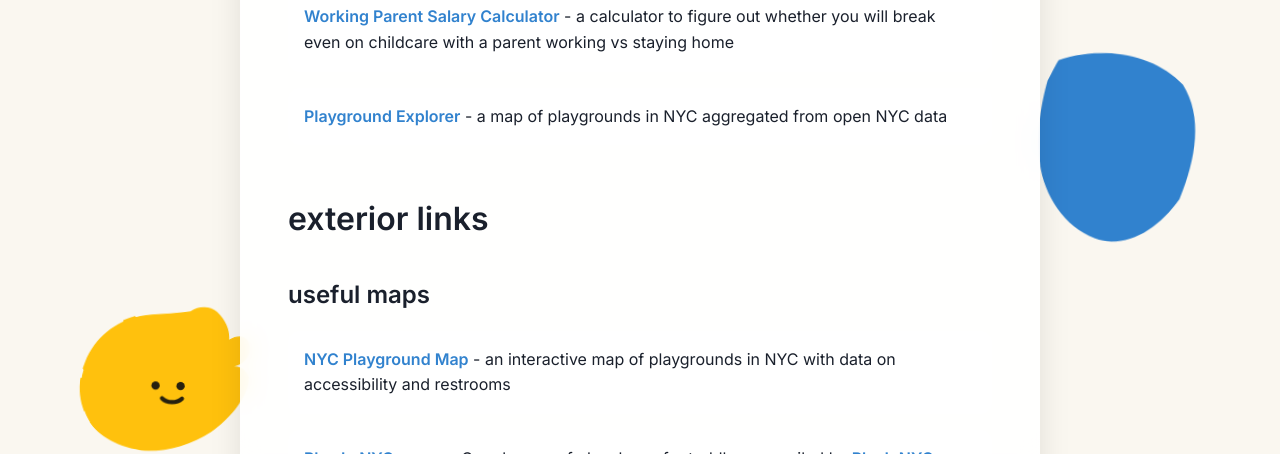
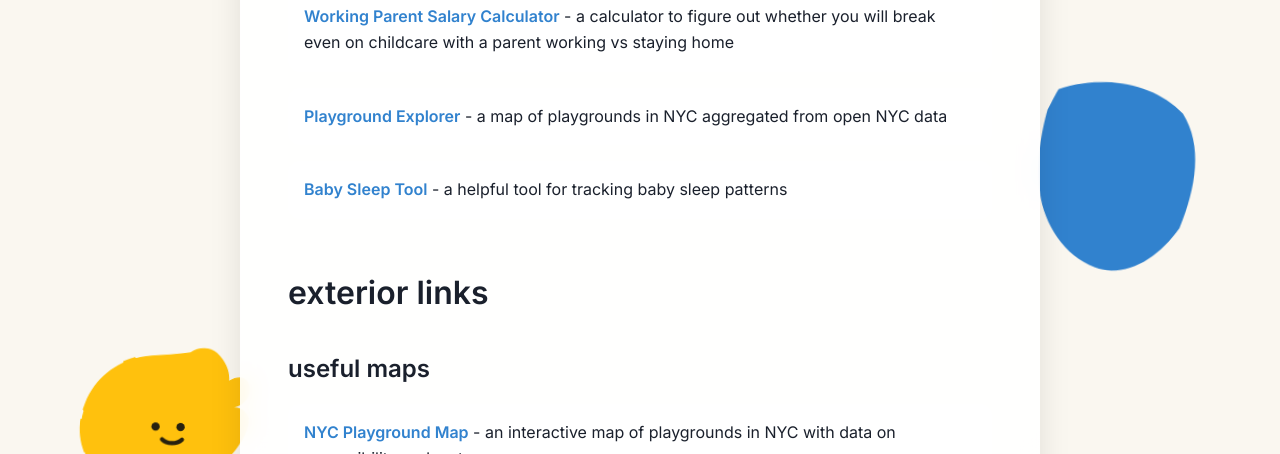
Before and after one commit to graceolivia/momtools.nyc, a plain HTML site: page index.html in a window 1280 px wide. Shown: the part 646-1100 px from the top of the page. Drawn offline with Linux system fonts and the light colour scheme.

Commit message:
add link to new repo

```diff
--- a/index.html
+++ b/index.html
@@ -524,6 +524,11 @@
               <a href="https://graceolivia.github.io/playground-explorer/">Playground Explorer</a>
               <span> - a map of playgrounds in NYC aggregated from open NYC data</span>
             </li>
+
+            <li>
+              <a href="https://graceolivia.github.io/babysleep2025/">Baby Sleep Tool</a>
+              <span> - a helpful tool for tracking baby sleep patterns</span>
+            </li>
           </ul>
 
         </div>
```
